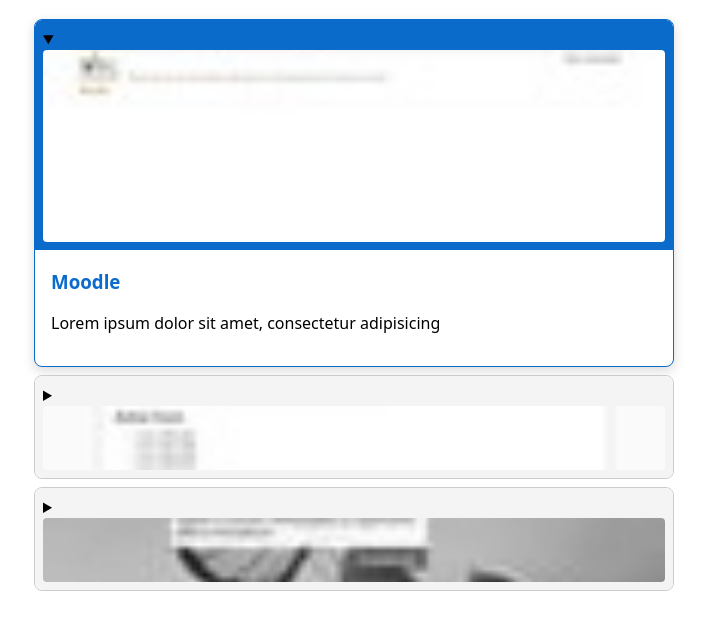
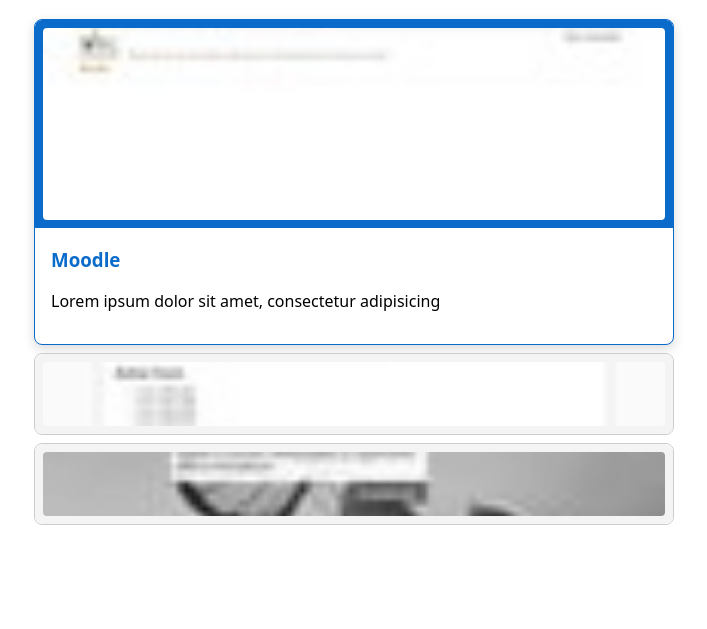
Before and after one commit to MMI-NFC-2026/sae105-r112-tp4-mwmanu, a plain HTML site: page index.html in a window 1280 px wide. Shown: the part 83-712 px from the top of the page, without its empty margins (286-993 px from the left). Drawn offline with Linux system fonts and the light colour scheme.

Commit message:
CSS : suppression du triangle d'origine des summary

```diff
--- a/src/css/components/accordeon.css
+++ b/src/css/components/accordeon.css
@@ -63,3 +63,12 @@ body {
 .accordeon > details[open] h3 {
   color: #0b6bcb;
 }
+
+/* Suppression du triangle d'origine */
+.accordeon > details > summary {
+  list-style: none;
+}
+.accordeon > details > summary::marker,
+.accordeon > details > summary::-webkit-details-marker {
+  display: none;
+}
```
